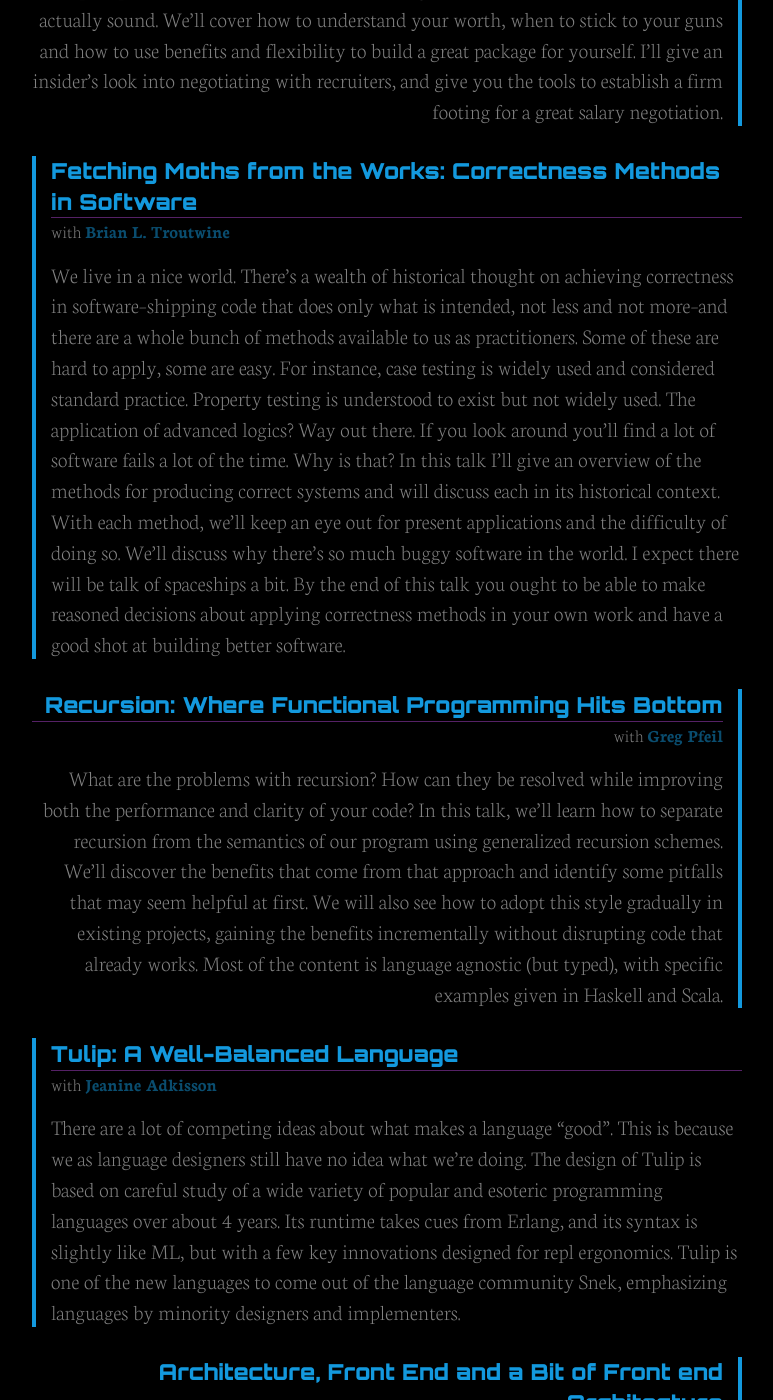
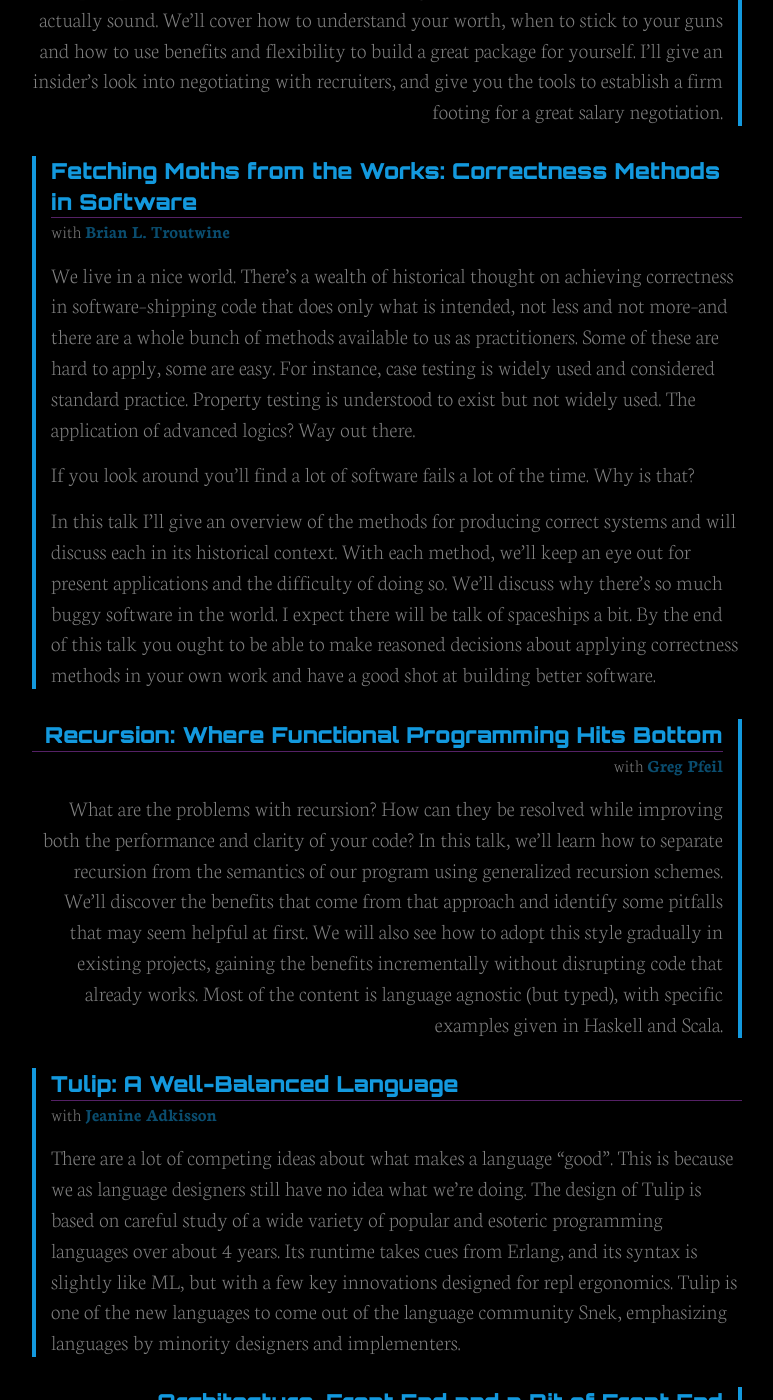
Before and after one commit to maitria/moonconf.org, a Jekyll site: the page built from index.html, in a window 1280 px wide and 1400 px high, scrolled down 3726 px. Shown: the whole window, without its empty margins (253-1026 px from the left). Built offline with Jekyll 4.4.1, drawn with Linux system fonts in a browser that asks for light colours; some of the changed text lies outside the part shown.

Commit message:
Small edits for consistency

```diff
--- a/_includes/talks.html
+++ b/_includes/talks.html
@@ -29,7 +29,7 @@
       twitter="legittalon"
     %}
     {% include talk.html
-      title='Point Free or Die: Tacit Programming in Haskell and Beyond'
+      title='Point-Free or Die: Tacit Programming in Haskell and Beyond'
       speaker="Amar Shah"
       description="<p>Point-free syntax allows you to define functions without naming their arguments. But is “point-free” just point-less? Ostensibly, tacit definitions can calibrate code to the appropriate level of abstraction. But which level is most appropriate? When is a point-free definition better than its “pointed” variation? And when is it spectacularly worse?</p><p>Let’s be explicit about tacit programming. Let’s apply eta-reduction to produce it. Let’s probe its origins in John Backus’ function-level programming. Let’s hunt for it in trusted libraries. Let’s see it amplified in languages designed for maximum quiet. Let’s speak at length, about the unspoken.</p>"
       twitter="amar47shah"
@@ -49,11 +49,7 @@
     {% include talk.html
       title='Fetching Moths from the Works: Correctness Methods in Software'
       speaker="Brian L. Troutwine"
-      description="We live in a nice world. There’s a wealth of historical thought on achieving correctness in software–shipping code that does only what is intended, not less and not more–and there are a whole bunch of methods available to us as practitioners. Some of these are hard to apply, some are easy. For instance, case testing is widely used and considered standard practice. Property testing is understood to exist but not widely used. The application of advanced logics? Way out there.
-
-      If you look around you’ll find a lot of software fails a lot of the time. Why is that?
-
-      In this talk I’ll give an overview of the methods for producing correct systems and will discuss each in its historical context. With each method, we’ll keep an eye out for present applications and the difficulty of doing so. We’ll discuss why there’s so much buggy software in the world. I expect there will be talk of spaceships a bit. By the end of this talk you ought to be able to make reasoned decisions about applying correctness methods in your own work and have a good shot at building better software."
+      description="<p>We live in a nice world. There’s a wealth of historical thought on achieving correctness in software–shipping code that does only what is intended, not less and not more–and there are a whole bunch of methods available to us as practitioners. Some of these are hard to apply, some are easy. For instance, case testing is widely used and considered standard practice. Property testing is understood to exist but not widely used. The application of advanced logics? Way out there.</p><p>If you look around you’ll find a lot of software fails a lot of the time. Why is that?</p><p>In this talk I’ll give an overview of the methods for producing correct systems and will discuss each in its historical context. With each method, we’ll keep an eye out for present applications and the difficulty of doing so. We’ll discuss why there’s so much buggy software in the world. I expect there will be talk of spaceships a bit. By the end of this talk you ought to be able to make reasoned decisions about applying correctness methods in your own work and have a good shot at building better software.</p>"
       twitter="bltroutwine"
     %}
     {% include talk.html
@@ -69,7 +65,7 @@
       twitter="jneen_"
     %}
     {% include talk.html
-      title='Architecture, Front End and a Bit of Front end Architecture'
+      title='Architecture, Front End and a Bit of Front End Architecture'
       speaker="Jan Hein Hoogstad"
       description="<p>“Lisp isn’t a language, it’s a building material.” - Alan Kay.</p><p>Architecture teaches us that there is strong connection between the history of building materials and the actual structures that are built. Introducing philosophers Walter Benjamin and Peter Sloterdijk’s thoughts on the influence of materials on the practice and theory of building, I will draw a parallel between historical buildings (such as the Sagrada Família and the Chrysler Building) and the way we build frontend applications. We will discuss how using different languages and techniques leads to different artifacts, and explore specific patterns and principles from backend development that we can use to build better architected front end software.</p><p>After my talk, attendees will know: Why and how front end structures become increasingly complex What software designers can take from the history of architecture A set of principles from back end / distributed architecture to introduce into front end architecture</p>"
       twitter="yeehaa"
@@ -93,7 +89,7 @@
       twitter="jpfuentes2"
     %}
     {% include talk.html
-      title='Planet 9 from Other Space, and other things found in Big(ger) Data'
+      title='Planet 9 from Other Space, and Other Things Found in Big(ger) Data'
       speaker="Dr. Pamela Gay"
       description="Modern all-sky surveys are enabling new kinds of discoveries by allowing statistical studies to trace out the locations of hidden planets, pressures, and exoplanets. The most exciting of these discoveries is Planet 9, a new world predicted by the orbits of icy Kuiper Belt Objects and defined by where it isn't in all-sky surveys. It follows on the heels of projects that map out invisible dark matter and describe Dark Energy's expansion of the universe.This talk will look at how massive data collections have allowed us to detect these and other things that can't be seen, and how future data sets will make today's Big Data seem small."
       twitter="starstryder"
```
